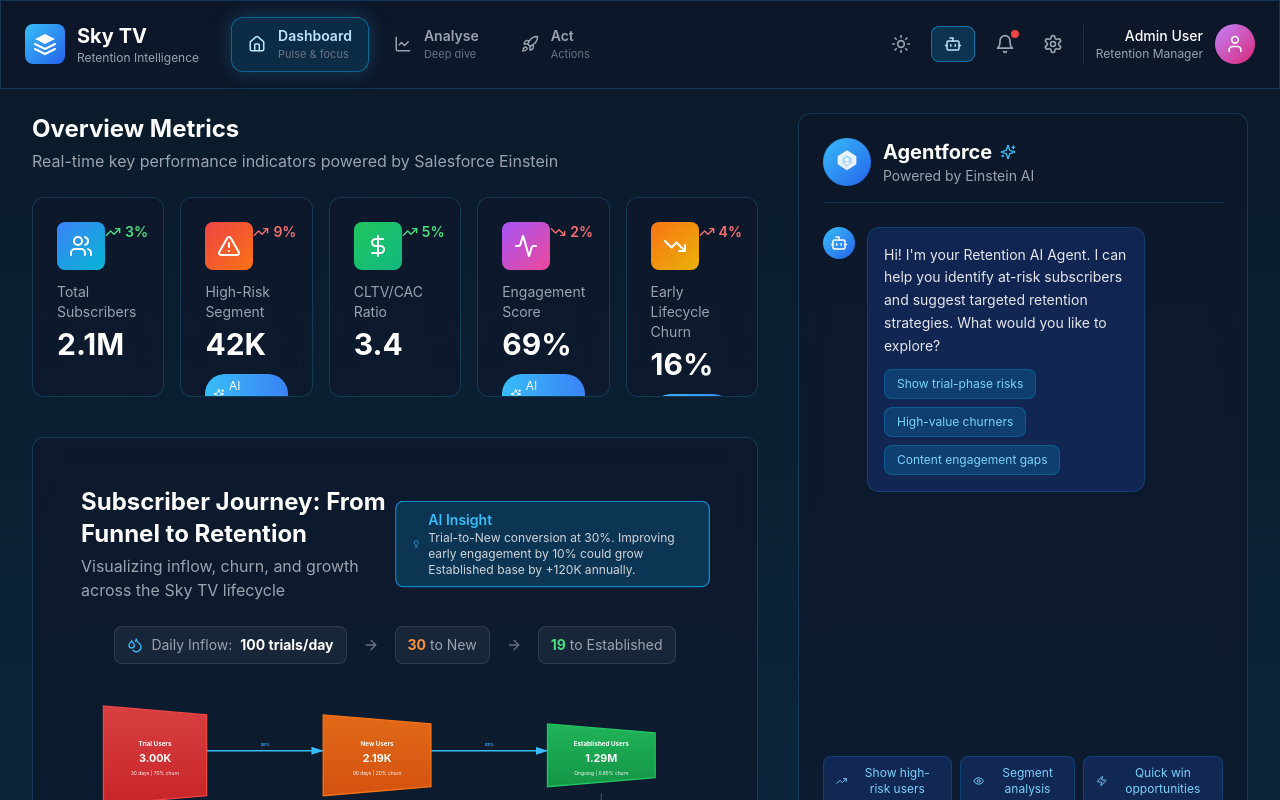
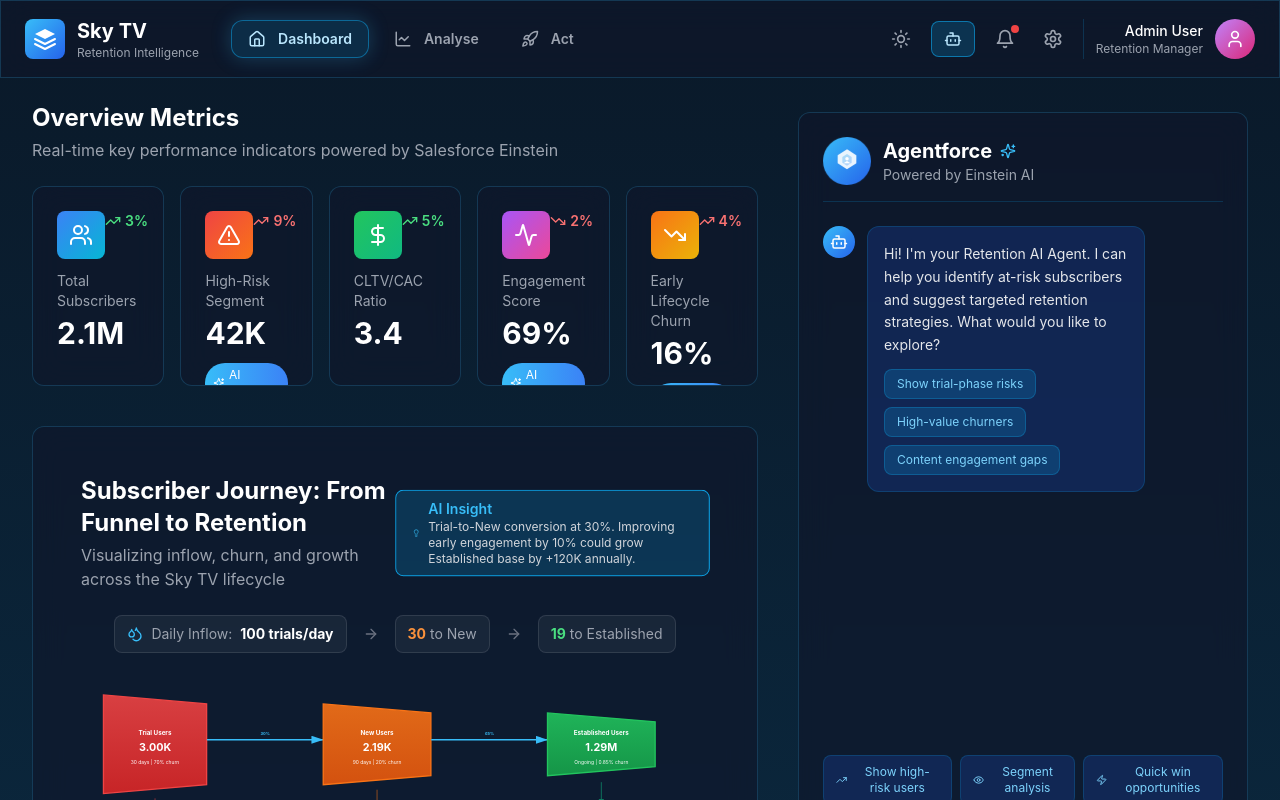
Before and after one commit to arunabh88/ChurnDashboard_Markus_New, a Next.js app: page / in a window 1280 px wide. Shown: the top 800 px of the page. Built offline with nearby package versions, Linux system fonts and the light colour scheme.

Commit message:
Simplify nav without subtitles

```diff
--- a/components/Navigation.tsx
+++ b/components/Navigation.tsx
@@ -20,10 +20,10 @@
     setMounted(true);
   }, []);
 
-  const navItems: Array<{ label: string; icon: ReactNode; id: NavigationProps['activeTab']; description: string }> = [
-    { label: 'Dashboard', icon: <Home size={18} />, id: 'dashboard', description: 'Pulse & focus' },
-    { label: 'Analyse', icon: <LineChart size={18} />, id: 'analyse', description: 'Deep dive' },
-            { label: 'Act', icon: <Rocket size={18} />, id: 'act', description: 'Actions' },
+  const navItems: Array<{ label: string; icon: ReactNode; id: NavigationProps['activeTab'] }> = [
+    { label: 'Dashboard', icon: <Home size={18} />, id: 'dashboard' },
+    { label: 'Analyse', icon: <LineChart size={18} />, id: 'analyse' },
+    { label: 'Act', icon: <Rocket size={18} />, id: 'act' },
   ];
 
   return (
@@ -67,10 +67,7 @@
                   }`}
                 >
                   {item.icon}
-                  <div className="flex flex-col items-start">
-                    <span className="text-sm font-semibold">{item.label}</span>
-                    <span className="text-[11px] text-gray-500">{item.description}</span>
-                  </div>
+                  <span className="text-sm font-semibold">{item.label}</span>
                 </motion.button>
               ))}
             </div>
@@ -164,14 +161,16 @@
               <button
                 key={item.label}
                 onClick={() => onTabChange(item.id)}
-                className={`flex min-w-[120px] flex-col items-start rounded-xl border px-4 py-3 text-left transition-colors ${
+                className={`flex min-w-[120px] items-center justify-between rounded-xl border px-4 py-3 text-left transition-colors ${
                   active
                     ? 'border-sky-500/40 bg-sky-500/15 text-sky-100'
                     : 'border-transparent bg-white/5 text-gray-300'
                 }`}
               >
-                <span className="text-sm font-semibold">{item.label}</span>
-                <span className="text-[11px] text-gray-400">{item.description}</span>
+                <div className="flex items-center gap-2">
+                  {item.icon}
+                  <span className="text-sm font-semibold">{item.label}</span>
+                </div>
               </button>
             );
           })}
```
